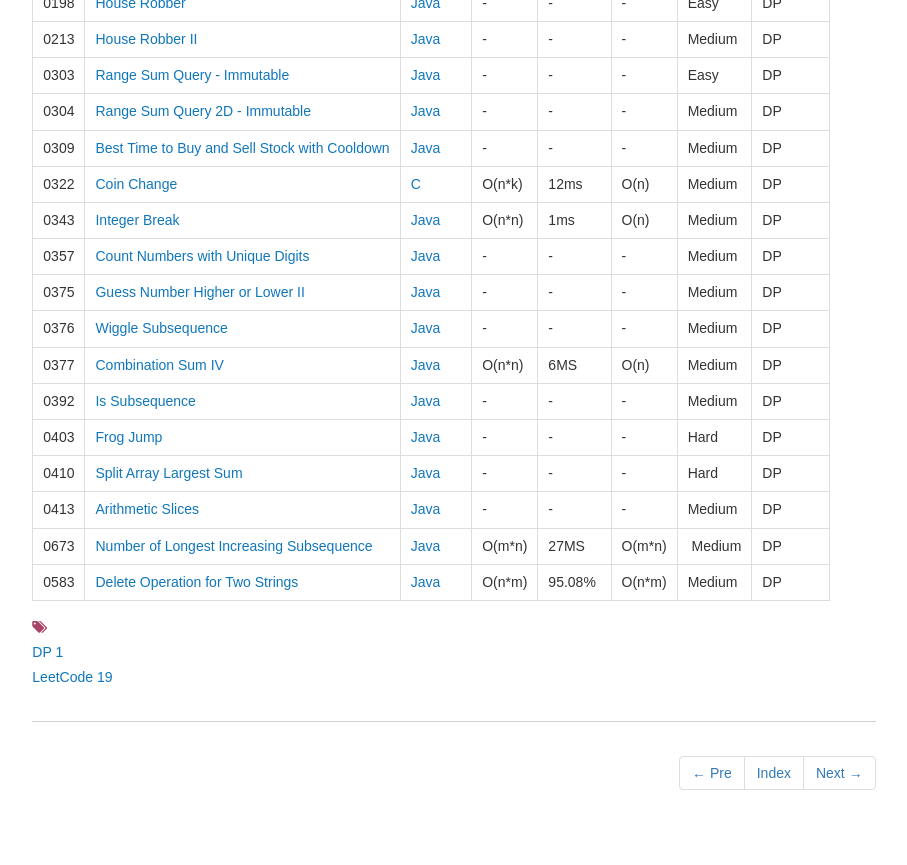
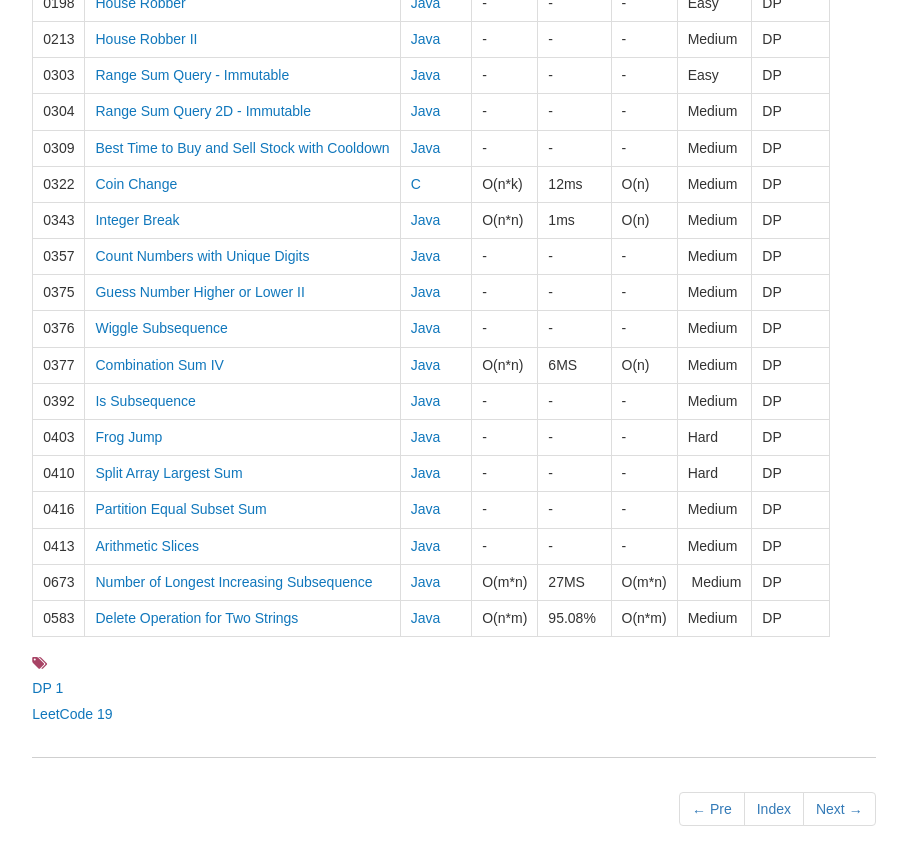
Before and after one commit to dunso/algorithm, a Jekyll site: the page built from docs/_posts/2017-12-03-DP.md, in a window 1280 px wide and 900 px high, scrolled down 784 px. Shown: the top 865 px of the window, without its empty margins (186-1093 px from the left). Built offline with Jekyll 4.4.1, drawn with Linux system fonts in a browser that asks for light colours; nearby versions of some CDN libraries.

Commit message:
Add index of LeetCode0416.java to docs

```diff
--- a/docs/_posts/2017-12-03-DP.md
+++ b/docs/_posts/2017-12-03-DP.md
@@ -42,6 +42,7 @@
 |0392|[Is Subsequence](https://leetcode.com/problems/is-subsequence/description/) | [Java](https://e.srl/leetcode-392/)  |-|-|-| Medium |DP|
 |0403|[Frog Jump](https://leetcode.com/problems/frog-jump/description/) | [Java](https://e.srl/leetcode-403/)  |-|-|-| Hard |DP|
 |0410|[Split Array Largest Sum](https://leetcode.com/problems/split-array-largest-sum/) | [Java](https://e.srl/leetcode-410/)  |-|-|-| Hard |DP|
+|0416|[Partition Equal Subset Sum](https://leetcode.com/problems/partition-equal-subset-sum/description/) | [Java](https://e.srl/leetcode-416/)  |-|-|-| Medium |DP|
 |0413|[Arithmetic Slices](https://leetcode.com/problems/arithmetic-slices/description/)|[Java](https://e.srl/leetcode-413/)|-|-|-|Medium|DP|
 |0673|[Number of Longest Increasing Subsequence](https://leetcode.com/problems/number-of-longest-increasing-subsequence/) | [Java](https://e.srl/leetcode-673/)  | O(m\*n) |27MS| O(m\*n)  |  Medium |DP|
 |0583|[Delete Operation for Two Strings](https://leetcode.com/problems/delete-operation-for-two-strings)| [Java](https://e.srl/leetcode-58/)  | O(n\*m) |95.08%| O(n\*m)  |  Medium |DP |
```
